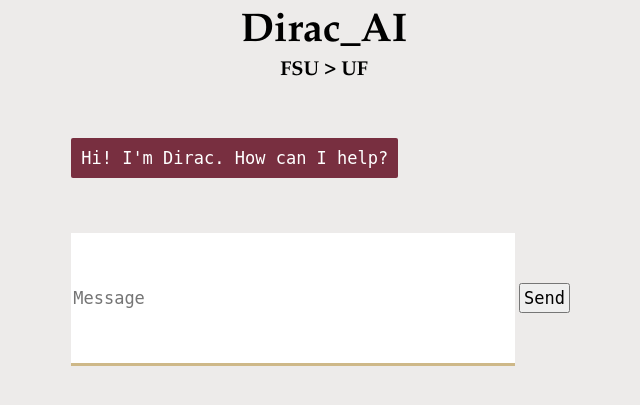
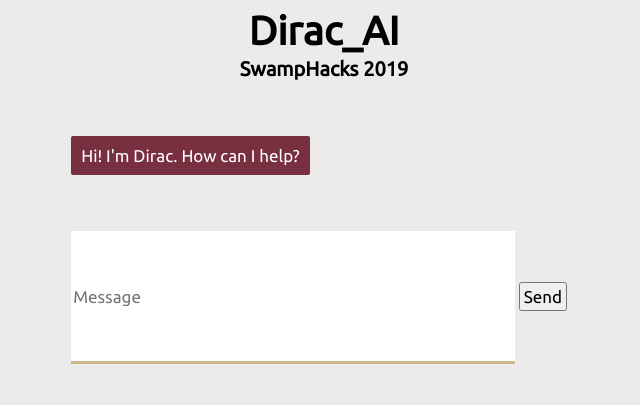
Before and after one commit to LeoSaucedo/Dirac, a Flask app: page / in a window 1280 px wide. Shown: the top 405 px of the page, without its empty margins (316-956 px from the left). Run offline with Flask 2, Linux system fonts and the light colour scheme; parts of the project's set-up code (start-up, migrations or seed data) failed here and were passed over; some libraries are stand-ins or nearby versions.

Commit message:
Improved web formatting

```diff
--- a/static/style.css
+++ b/static/style.css
@@ -85,7 +85,7 @@
 
 @media screen and (min-width: 800px) {
     body {
-        font-family: Garamond;
+        font-family: Ubuntu;
     }
 
     h1 {
@@ -121,19 +121,19 @@
         width: 87%;
         border: none;
         border-bottom: 3px solid #CEB888;
-        font-family: monospace;
+        font-family: Ubuntu;
         font-size: 17px;
     }
 
     #buttonInput {
         padding: 3px;
-        font-family: monospace;
+        font-family: Ubuntu;
         font-size: 17px;
     }
 
     .userText {
         color: black;
-        font-family: monospace;
+        font-family: Ubuntu;
         font-size: 17px;
         text-align: right;
         line-height: 30px;
@@ -147,7 +147,7 @@
 
     .botText {
         color: white;
-        font-family: monospace;
+        font-family: Ubuntu;
         font-size: 17px;
         text-align: left;
         line-height: 30px;
--- a/templates/index.html
+++ b/templates/index.html
@@ -7,7 +7,7 @@
   </head>
   <body>
     <h1>Dirac_AI</h1>
-    <h3>FSU > UF</h3>
+    <h3>SwampHacks 2019</h3>
     <div>
       <div id="chatbox">
         <p class="botText"><span>Hi! I'm Dirac. How can I help?</span></p>
```
